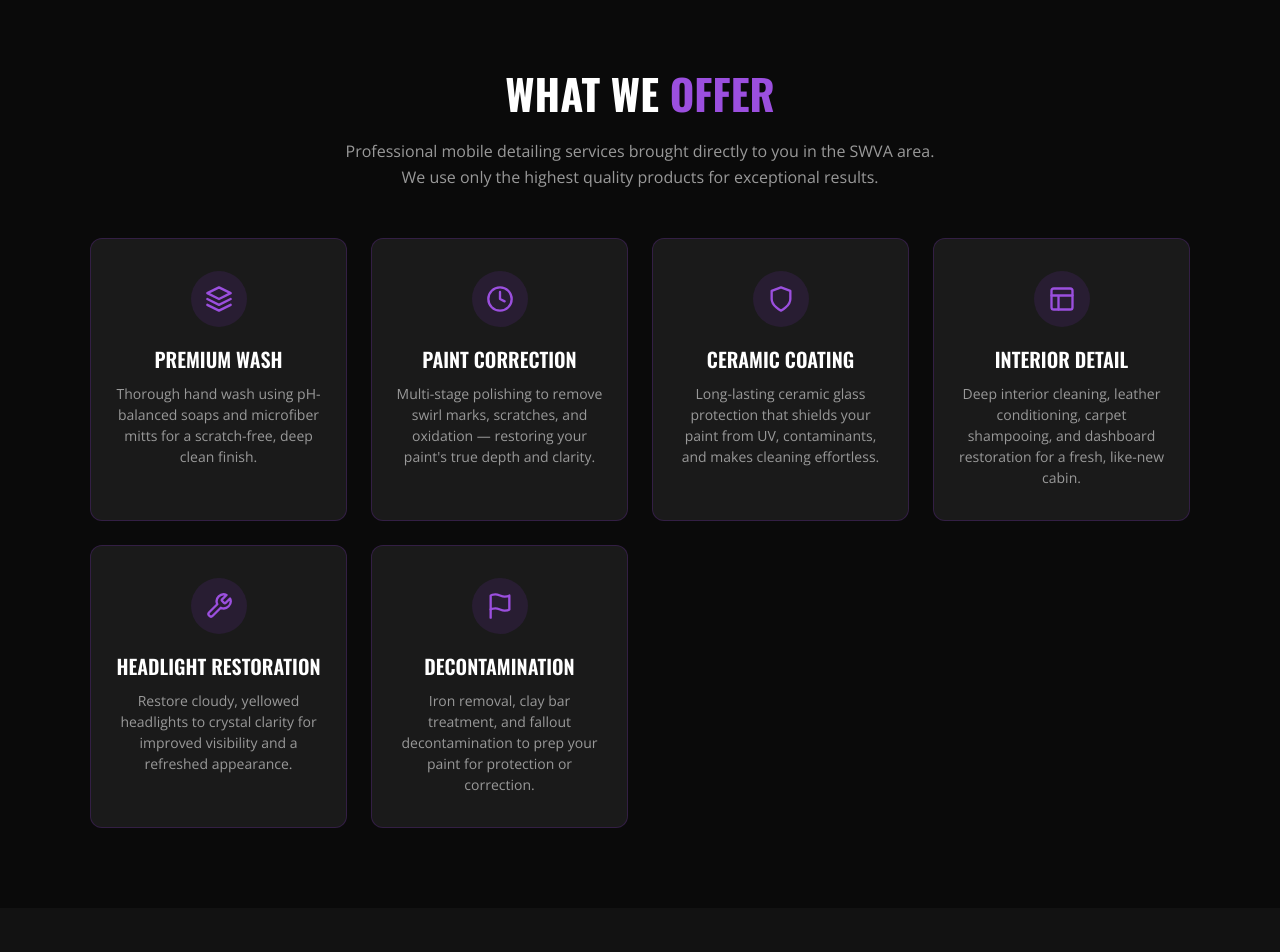
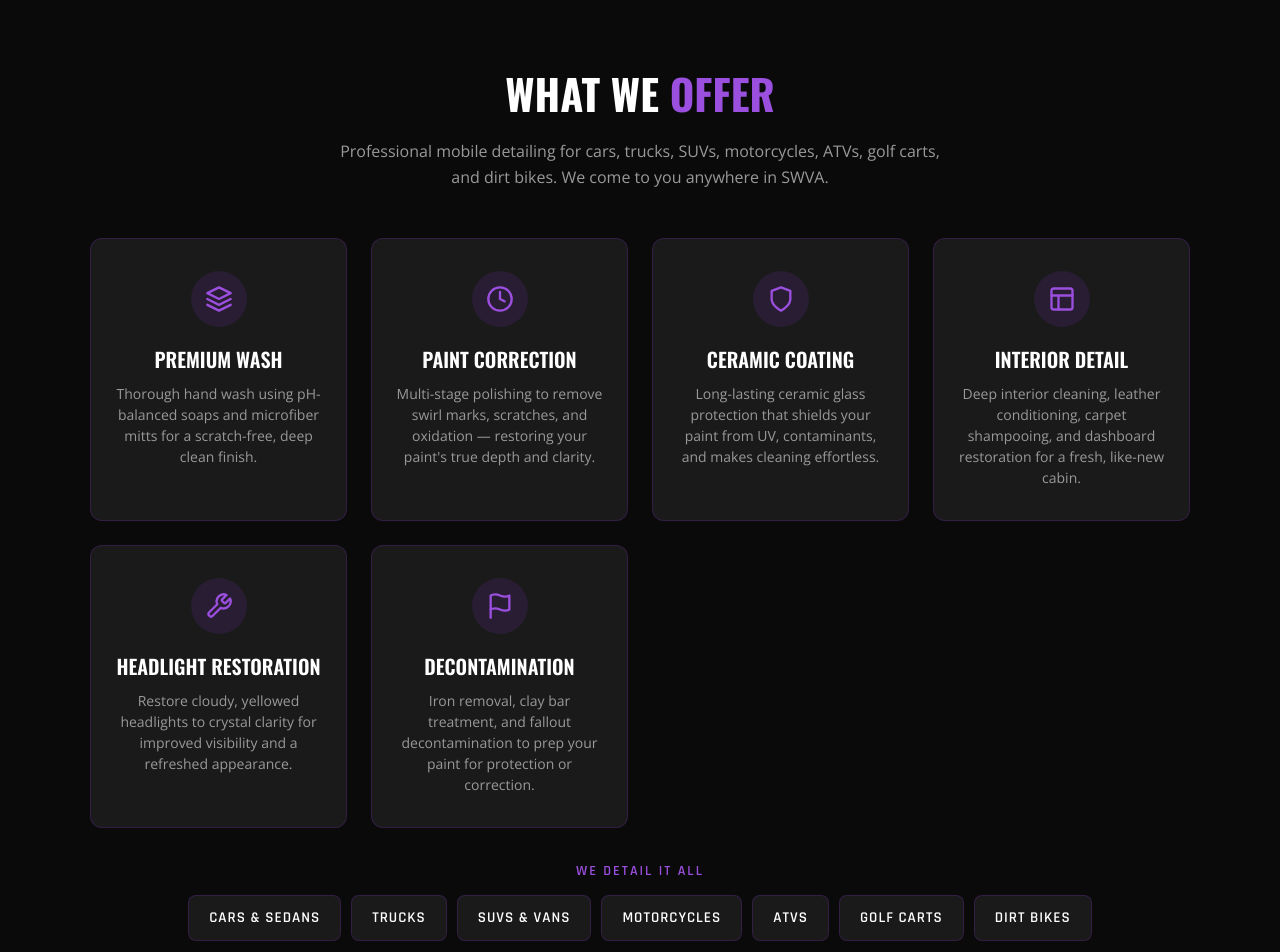
Before and after one commit to fritzdetailonthego/https-fritzdetailing.net, a website: page public/index.html in a window 1280 px wide. Shown: the part 820-1772 px from the top of the page. Drawn offline with nearby package versions, Linux system fonts and the light colour scheme; a script that the page names is missing.

Commit message:
New bio, add motorcycle/ATV/golf cart/dirt bike to vehicle types, update services

```diff
--- a/public/index.html
+++ b/public/index.html
@@ -28,7 +28,7 @@
     {"@type": "State", "name": "Virginia"},
     {"@type": "AdministrativeArea", "name": "Southwest Virginia"}
   ],
-  "serviceType": ["Auto Detailing", "Ceramic Coating", "Paint Correction", "Interior Detailing", "Mobile Car Wash"],
+  "serviceType": ["Auto Detailing", "Ceramic Coating", "Paint Correction", "Interior Detailing", "Mobile Car Wash", "Motorcycle Detailing", "ATV Detailing", "Golf Cart Detailing", "Dirt Bike Detailing"],
   "hasOfferCatalog": {
     "@type": "OfferCatalog",
     "name": "Detailing Services",
@@ -258,7 +258,7 @@ nav a:hover{color:var(--purple-light)}
 <section class="section" id="services">
   <div class="container">
     <h2 class="section-title">What We <span>Offer</span></h2>
-    <p class="section-sub">Professional mobile detailing services brought directly to you in the SWVA area. We use only the highest quality products for exceptional results.</p>
+    <p class="section-sub">Professional mobile detailing for cars, trucks, SUVs, motorcycles, ATVs, golf carts, and dirt bikes. We come to you anywhere in SWVA.</p>
     <div class="services-grid">
       <div class="service-card">
         <div class="service-icon">
@@ -301,6 +301,20 @@ nav a:hover{color:var(--purple-light)}
         </div>
         <h3>Decontamination</h3>
         <p>Iron removal, clay bar treatment, and fallout decontamination to prep your paint for protection or correction.</p>
+      </div>
+    </div>
+
+    <!-- VEHICLE TYPES -->
+    <div style="margin-top:32px;text-align:center">
+      <p style="font-family:'Rajdhani',sans-serif;font-size:14px;text-transform:uppercase;letter-spacing:2px;color:var(--purple-light);font-weight:600;margin-bottom:12px">We Detail It All</p>
+      <div style="display:flex;flex-wrap:wrap;gap:10px;justify-content:center">
+        <span style="background:var(--dark-card);border:1px solid var(--border);border-radius:8px;padding:10px 20px;font-family:'Rajdhani',sans-serif;font-weight:600;font-size:15px;text-transform:uppercase;letter-spacing:1px">Cars & Sedans</span>
+        <span style="background:var(--dark-card);border:1px solid var(--border);border-radius:8px;padding:10px 20px;font-family:'Rajdhani',sans-serif;font-weight:600;font-size:15px;text-transform:uppercase;letter-spacing:1px">Trucks</span>
+        <span style="background:var(--dark-card);border:1px solid var(--border);border-radius:8px;padding:10px 20px;font-family:'Rajdhani',sans-serif;font-weight:600;font-size:15px;text-transform:uppercase;letter-spacing:1px">SUVs & Vans</span>
+        <span style="background:var(--dark-card);border:1px solid var(--border);border-radius:8px;padding:10px 20px;font-family:'Rajdhani',sans-serif;font-weight:600;font-size:15px;text-transform:uppercase;letter-spacing:1px">Motorcycles</span>
+        <span style="background:var(--dark-card);border:1px solid var(--border);border-radius:8px;padding:10px 20px;font-family:'Rajdhani',sans-serif;font-weight:600;font-size:15px;text-transform:uppercase;letter-spacing:1px">ATVs</span>
+        <span style="background:var(--dark-card);border:1px solid var(--border);border-radius:8px;padding:10px 20px;font-family:'Rajdhani',sans-serif;font-weight:600;font-size:15px;text-transform:uppercase;letter-spacing:1px">Golf Carts</span>
+        <span style="background:var(--dark-card);border:1px solid var(--border);border-radius:8px;padding:10px 20px;font-family:'Rajdhani',sans-serif;font-weight:600;font-size:15px;text-transform:uppercase;letter-spacing:1px">Dirt Bikes</span>
       </div>
     </div>
   </div>
```
Also changed, not shown: public/about.html (+4 -3 lines).
